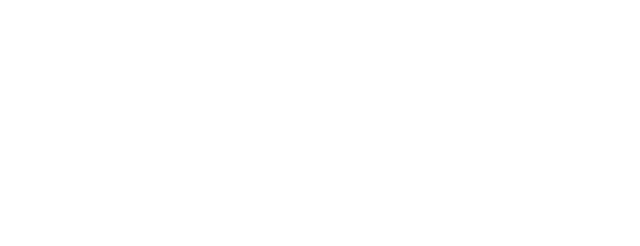
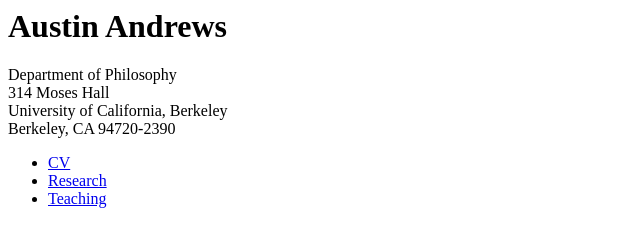
Before and after one commit to austinandrews/mywebsitestuff, a plain HTML site: page index.html in a window 1280 px wide. Shown: the whole page, without its empty margins (0-640 px from the left). Drawn offline with Linux system fonts and the light colour scheme.

Commit message:
index.html: fill in page title, address, links

```diff
--- a/index.html
+++ b/index.html
@@ -1,9 +1,23 @@
 <!DOCTYPE HTML PUBLIC "-//IETF//DTD HTML//EN">
-<html> <head>
+<html>
+<head>
 <title>austin andrews</title>
 </head>
-
 <body>
-
+<div id="content">
+  <h1 class="title">Austin Andrews</h1>
+  <p>
+    Department of Philosophy<br/>
+    314 Moses Hall<br/>
+    University of California, Berkeley<br/>
+    Berkeley, CA 94720-2390
+  </p>
+  <ul class="nav">
+    <li><a href="./attachments/cv.pdf">CV</a></li>
+    <li><a href="./research.html">Research</a></li>
+    <li><a href="./attachments/teaching.pdf">Teaching</a></li>
+    <li style="display: none;">Other</li>
+  </ul>
+</div>
 </body>
 </html>
```
